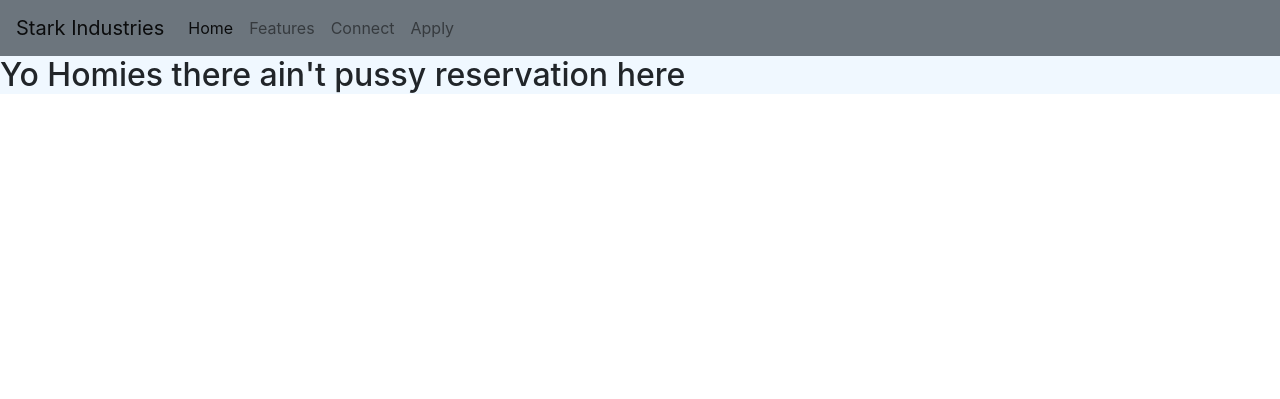
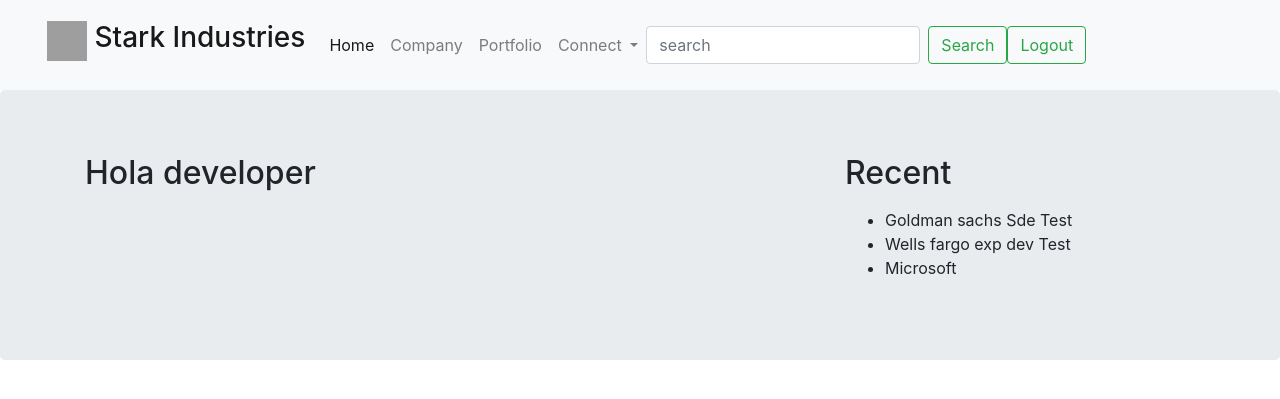
Before and after one commit to n00bmaster2810/DevHire, a Node server app: page /developers in a window 1280 px wide. Shown: the top 399 px of the page. Run offline with Node 20, Linux system fonts and the light colour scheme; some libraries are stand-ins or nearby versions; grey boxes are pictures that could not be loaded.

Commit message:
change developer.ejs

```diff
--- a/views/developers.ejs
+++ b/views/developers.ejs
@@ -9,59 +9,96 @@
       integrity="sha384-JcKb8q3iqJ61gNV9KGb8thSsNjpSL0n8PARn9HuZOnIxN0hoP+VmmDGMN5t9UJ0Z"
       crossorigin="anonymous"
     />
+
+    <style>
+      .my-col{
+        border: 1px;
+      }
+    </style>
 </head>
 <body>
-    <nav class="navbar navbar-expand-lg navbar-light bg-secondary">
-      <a class="navbar-brand" href="#">Stark Industries</a>
-      <button
-        class="navbar-toggler"
-        type="button"
-        data-toggle="collapse"
-        data-target="#navbarNav"
-        aria-controls="navbarNav"
-        aria-expanded="false"
-        aria-label="Toggle navigation"
-      >
-        <span class="navbar-toggler-icon"></span>
-      </button>
-      <div class="collapse navbar-collapse" id="navbarNav">
-        <ul class="navbar-nav">
+
+  <!--Navigation-->
+    <nav class="navbar navbar-expand-md navbar-light bg-light static-top">
+       <div class="container-fluid">
+        <nav class="navbar navbar-light bg-light">
+          <a class="navbar-brand" href="#"><h3>
+            <img src="img.jpg" width="40" height="40" class="d-inline-block align-top" alt="" loading="lazy">
+            Stark Industries</h3>
+          </a>
+          <div class="collapse navbar-collapse" id="navbarTogglerDemo02">
+            <ul class="navbar-nav mr-auto">
               <li class="nav-item active">
                 <a class="nav-link" href="#">Home <span class="sr-only">(current)</span></a>
             </li>
+          <div class="collapse navbar-collapse" id="navbarTogglerDemo02">
+
                   <li class="nav-item">
-            <a class="nav-link" href="#">Features</a>
+                    <a class="nav-link" href="#">Company <span class="sr-only">(current)</span></a>
             </li>
-          <li class="nav-brand">
-            <a class="nav-link" href="#">Connect</a>
+
+           <div class="collapse navbar-collapse" id="navbarTogglerDemo02">
+
+                      <li class="nav-item">
+
+                        <div class="d-flex flex-row">
+                        <a class="nav-link" href="#">Portfolio<span class="sr-only">(current)</span></a>
+
+                    </div>
             </li>
-          <li class="nav-item">
-            <a class="nav-link" href="#">Apply</a>
+            <li class="nav-item dropdown">
+              <a class="nav-link dropdown-toggle" href="#" id="navbarDropdownMenuLink" role="button" data-toggle="dropdown" aria-haspopup="true" aria-expanded="false">
+                Connect
+              </a>
+              <div class="dropdown-menu" aria-labelledby="navbarDropdownMenuLink">
+                <a class="dropdown-item" href="#">Referals</a>
+                <a class="dropdown-item" href="#">Guidance</a>
+                <a class="dropdown-item" href="#">Blogs</a>
+              </div>
             </li>
           </ul>
-      </div>
+
+
+  <form class="form-inline">
+    <input class="form-control mr-sm-2" type="search" placeholder="search" aria-label="Search">
+    <button class="btn btn-outline-success" >Search</button>
+  </form>
+
+  <button class="btn btn-outline-success" >Logout</button>
+
         </nav>
 
-    <div class="header">
-      <h2 style="background-color: aliceblue">
-        <div class="text-left"><p>Yo Homies there ain't pussy reservation here</p></div>
-      </h2>
+
+
+</nav>
+
+<div class="jumbotron">
+<div class="container">
+  <div class="row my-row">
+    <div class="col-md-8 my-col">
+  <h2>Hola developer</h2>
+    </div>
+    <div class="col-md-4 my-col">
+  <h2>Recent</h2>
+  <p>
+    <ul>
+      <li>
+        Goldman sachs Sde Test
+      </li>
+      <li>
+        Wells fargo exp dev Test
+      </li>
+      <li>
+        Microsoft
+      </li>
+    </ul>
+  </p>
+
     </div>
 
-    <script
-      src="https://code.jquery.com/jquery-3.5.1.slim.min.js"
-      integrity="sha384-DfXdz2htPH0lsSSs5nCTpuj/zy4C+OGpamoFVy38MVBnE+IbbVYUew+OrCXaRkfj"
-      crossorigin="anonymous"
-    ></script>
-    <script
-      src="https://cdn.jsdelivr.net/npm/popper.js@1.16.1/dist/umd/popper.min.js"
-      integrity="sha384-9/reFTGAW83EW2RDu2S0VKaIzap3H66lZH81PoYlFhbGU+6BZp6G7niu735Sk7lN"
-      crossorigin="anonymous"
-    ></script>
-    <script
-      src="https://stackpath.bootstrapcdn.com/bootstrap/4.5.2/js/bootstrap.min.js"
-      integrity="sha384-B4gt1jrGC7Jh4AgTPSdUtOBvfO8shuf57BaghqFfPlYxofvL8/KUEfYiJOMMV+rV"
-      crossorigin="anonymous"
-    ></script>
+  </div>
+</div>
+<div>
+
 </body>
 </html>
```
Lines whose indentation alone changed are shown as unchanged.
